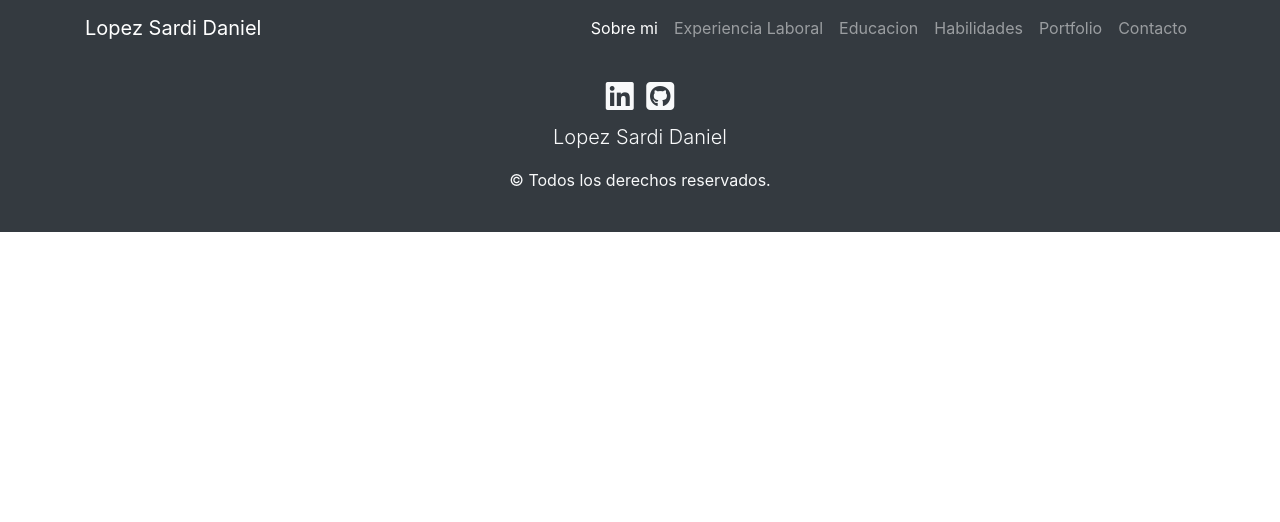
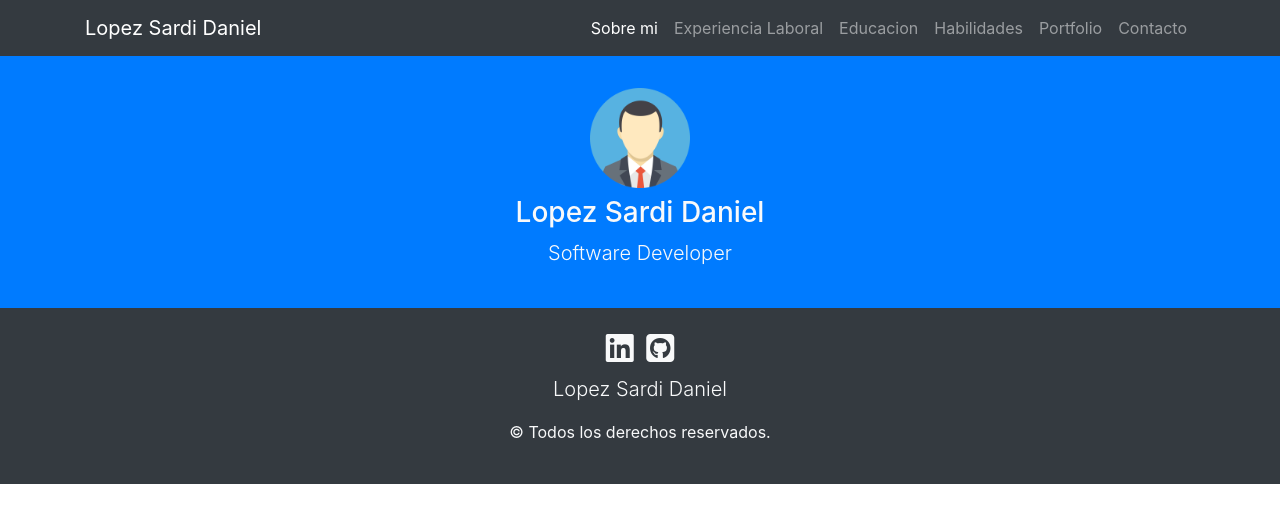
Before and after one commit to danielon9320/danielon9320.github.io, a plain HTML site: page index.html in a window 1280 px wide. Drawn offline with nearby package versions, Linux system fonts and the light colour scheme.

Commit message:
se agrego avatar e informacion de mi cv

```diff
--- a/css/style.css
+++ b/css/style.css
@@ -0,0 +1,3 @@
+.avatar{
+    width: 100px;
+}
--- a/index.html
+++ b/index.html
@@ -52,6 +52,14 @@
             </div>
         </nav>
     </header>
+    <section class="bg-primary text-center text-light py-4">
+        <div class="container">
+            <img src="img/avatar.png" alt="avatar" class="avatar my-2">
+            <h3>Lopez Sardi Daniel</h3>
+            <p class="lead">Software Developer</p>
+        </div>
+    </section>
+
 
     <footer class="bg-dark text-light py-4">
         <div class="container text-center">
```
Also changed, not shown: img/avatar.png (added).
